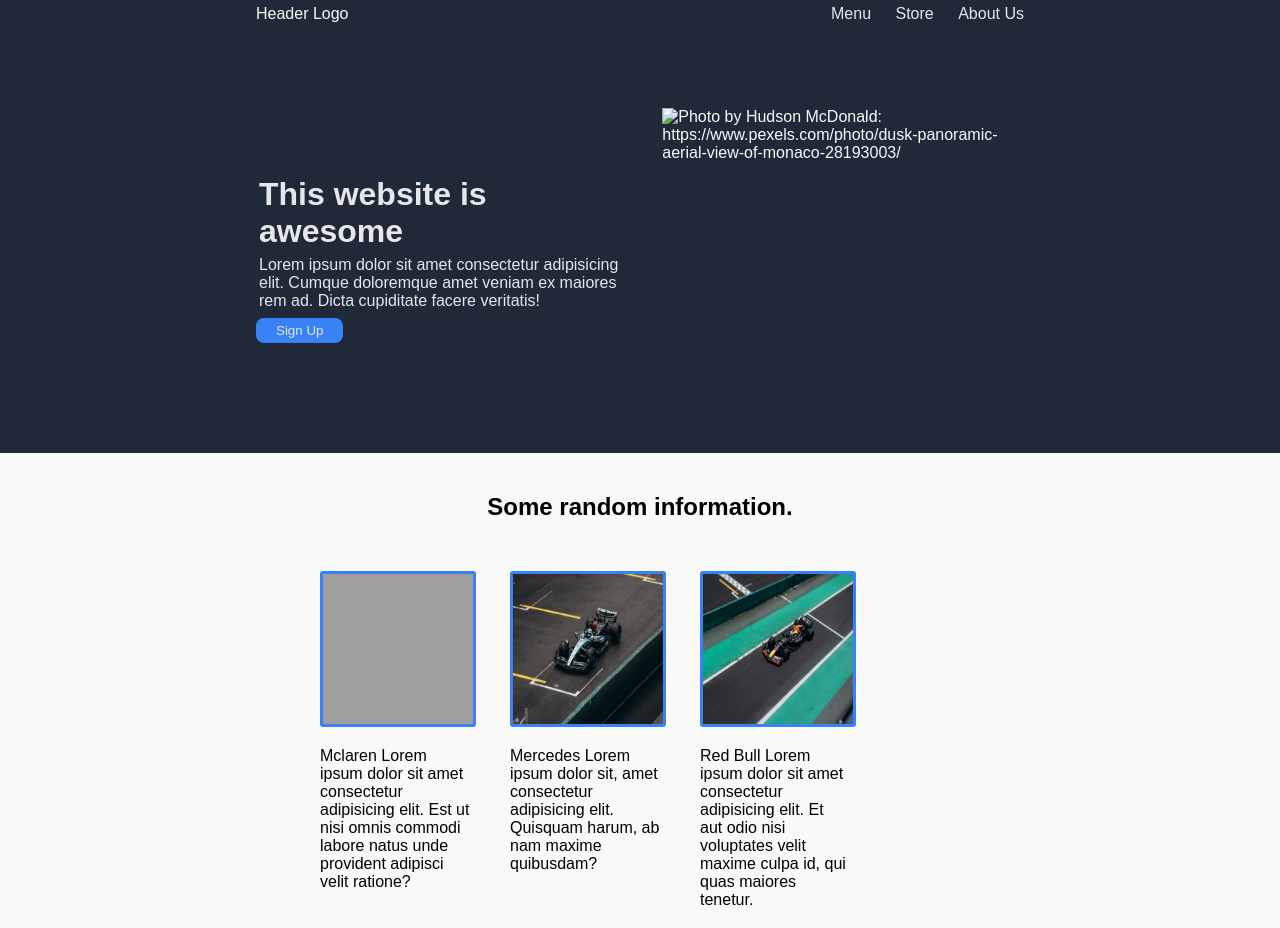
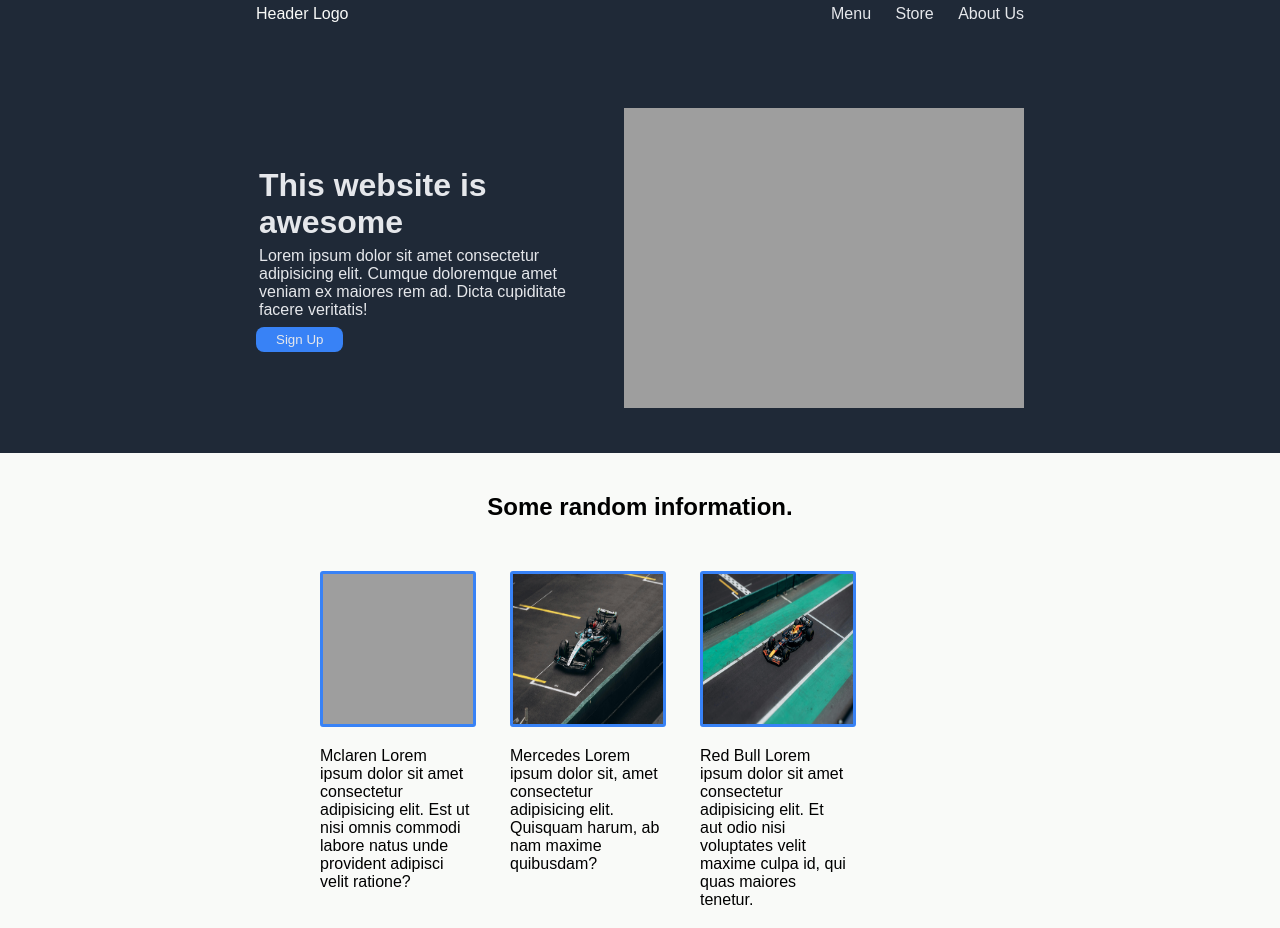
Before and after one commit to brando008/odin-landing-page, a plain HTML site: page index.html in a window 1280 px wide. Shown: the top 928 px of the page. Drawn offline with Linux system fonts and the light colour scheme; the site is published under a folder, as on GitHub Pages, so addresses that start at the root find nothing.

Commit message:
Got the image to work

```diff
--- a/index.html
+++ b/index.html
@@ -27,7 +27,7 @@
       </div>
       <img
         class="intro-image"
-        src="/images/monaco.jpg"
+        src="images/monaco.jpg"
         alt="Photo by Hudson McDonald: https://www.pexels.com/photo/dusk-panoramic-aerial-view-of-monaco-28193003/"
       />
     </div>
```
